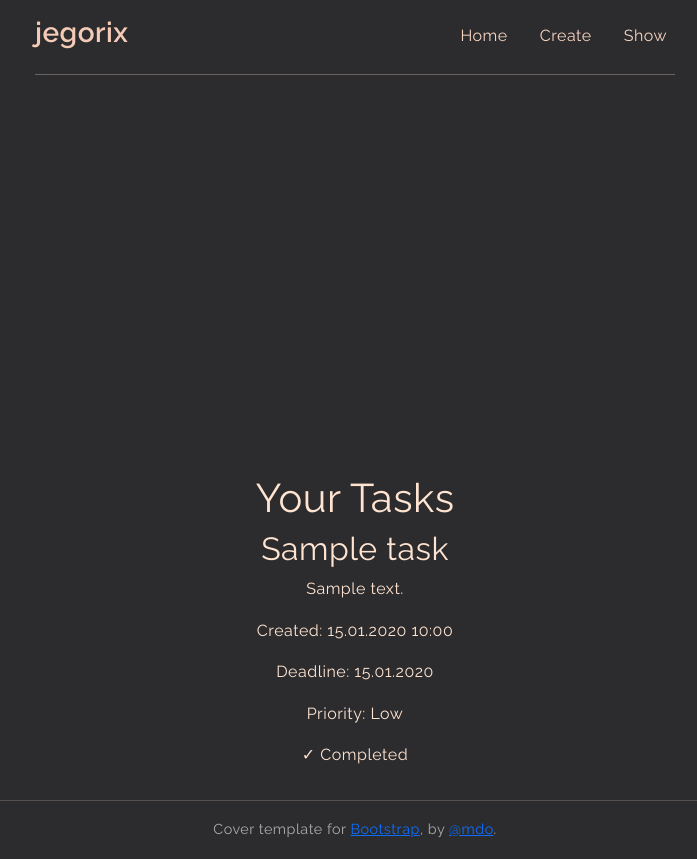
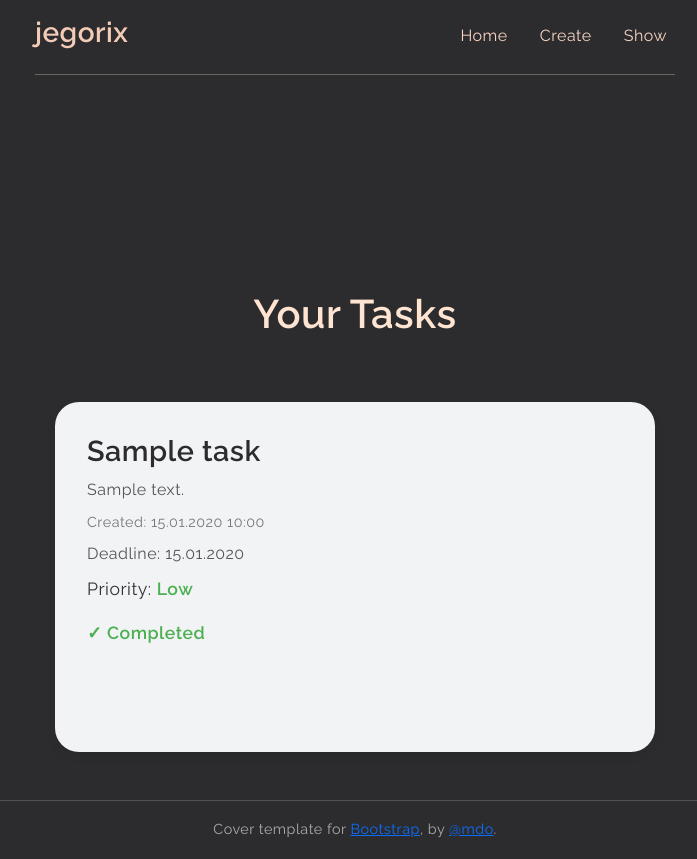
Before and after one commit to jegorix/testapps, a Django app: template test_app2/app2/main/templates/main/show.html in a window 1280 px wide. Shown: the whole page, without its empty margins (285-982 px from the left). Run offline with Django 5.2, Linux system fonts and the light colour scheme; the template is opened without the code that fills it: values that come from a table or form of the project are taken from there, others are empty; tables that the repository leaves empty hold one stand-in row (values such as "Sample post"); parts of the project's set-up code (start-up, migrations or seed data) failed here and were passed over; some libraries are stand-ins or nearby versions.

Commit message:
add styles to show page and tasks

```diff
--- a/test_app2/app2/menu/static/menu/css/menu.css
+++ b/test_app2/app2/menu/static/menu/css/menu.css
@@ -14,8 +14,7 @@ html, body {
     padding: 2rem;
     display: flex;
     flex-direction: column;
-    justify-content: center;
-    height: 100%;
+    min-height: 100vh; /* Используем vh для полной высоты */
 }
 
 .masthead {
@@ -66,6 +65,7 @@ html, body {
     font-size: 2.5rem;
     font-weight: 600;
     margin-bottom: 1rem;
+    margin-top: 10rem;
     color: #ffe4d1;
 }
 
@@ -93,7 +93,7 @@ html, body {
 }
 
 .mastfoot {
-    margin-top: 2rem;
+    margin-top: 10rem;
     font-size: 0.9rem;
     color: #aaa;
     border-top: 1px solid rgba(255, 228, 209, 0.2);
@@ -265,3 +265,119 @@ textarea.form-input {
     80% { opacity: 1; }
     100% { opacity: 0; display: none; }
 }
+
+
+/* Стили для контейнера задач */
+.task-list {
+    display: flex;
+    flex-direction: column;
+    gap: 2rem;
+    margin-top: 2rem;
+    margin-bottom: 2rem;
+}
+
+/* Карточка задачи */
+.task-card {
+    background-color: #f1f3f5;
+    border-radius: 1.5rem;
+    padding: 2rem;
+    box-shadow: 0 4px 12px rgba(0, 0, 0, 0.05);
+    text-align: left;
+    max-width: 600px;
+    width: 100%; /* Устанавливаем ширину 100% от max-width */
+    height: 350px; /* Фиксированная высота */
+    margin: 0 auto;
+    transition: transform 0.3s ease, box-shadow 0.3s ease;
+    overflow-y: auto; /* Прокрутка, если содержимое не помещается */
+    box-sizing: border-box; /* Учитываем padding в размерах */
+}
+
+.task-card:hover {
+    transform: translateY(-5px);
+    box-shadow: 0 6px 16px rgba(0, 0, 0, 0.1);
+}
+
+/* Заголовок задачи */
+.task-title {
+    font-size: 1.8rem;
+    color: #2c2c2e;
+    margin-bottom: 0.5rem;
+    font-weight: 600;
+}
+
+/* Описание задачи */
+.task-description {
+    font-size: 1rem;
+    color: #555;
+    margin-bottom: 0.5rem;
+}
+
+/* Дата создания */
+.task-created {
+    font-size: 0.9rem;
+    color: #777;
+    margin-bottom: 0.5rem;
+}
+
+/* Срок выполнения */
+.task-deadline {
+    font-size: 1rem;
+    color: #555;
+    margin-bottom: 0.5rem;
+}
+
+/* Приоритет */
+.task-priority {
+    font-size: 1.1rem;
+    color: #333;
+    margin-bottom: 0.5rem;
+}
+
+.priority-low {
+    color: #4caf50;
+    font-weight: 600;
+}
+
+.priority-medium {
+    color: #ffa500;
+    font-weight: 600;
+}
+
+.priority-high {
+    color: #e53935;
+    font-weight: 600;
+}
+
+/* Статус */
+.task-status {
+    font-size: 1.1rem;
+    font-weight: bold;
+    margin-top: 1rem;
+}
+
+.task-status.done {
+    color: #4caf50;
+}
+
+.task-status.not-done {
+    color: #e53935;
+}
+
+/* Сообщение, если задач нет */
+.no-tasks {
+    font-size: 1.2rem;
+    color: #777;
+    text-align: center;
+    margin-top: 2rem;
+}
+
+/* Заголовок страницы */
+.task-heading {
+    color: #ffe4d1;
+    font-family: 'Raleway', sans-serif;
+    font-size: 2.5rem;
+    font-weight: 600;
+    text-align: center;
+    margin-top: 2rem;
+    margin-bottom: 2rem;
+}
```
